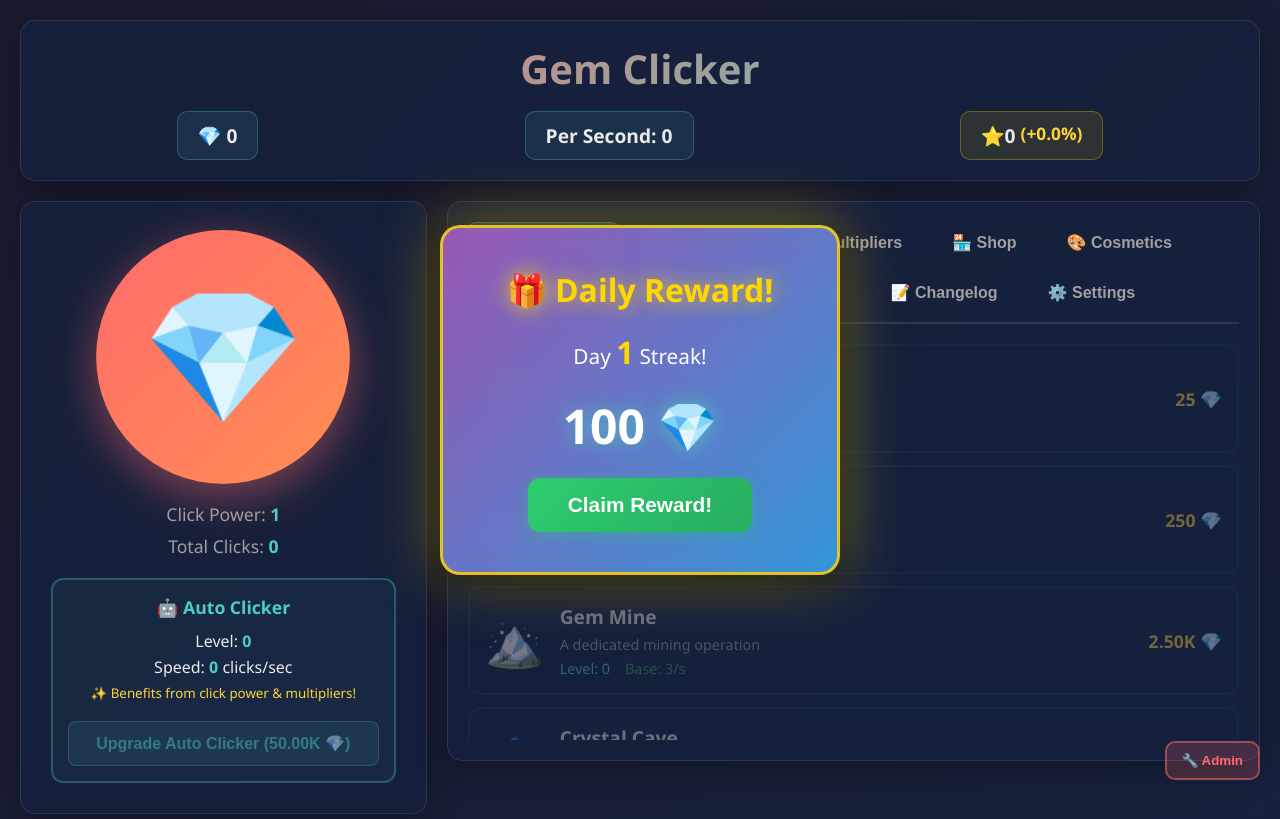
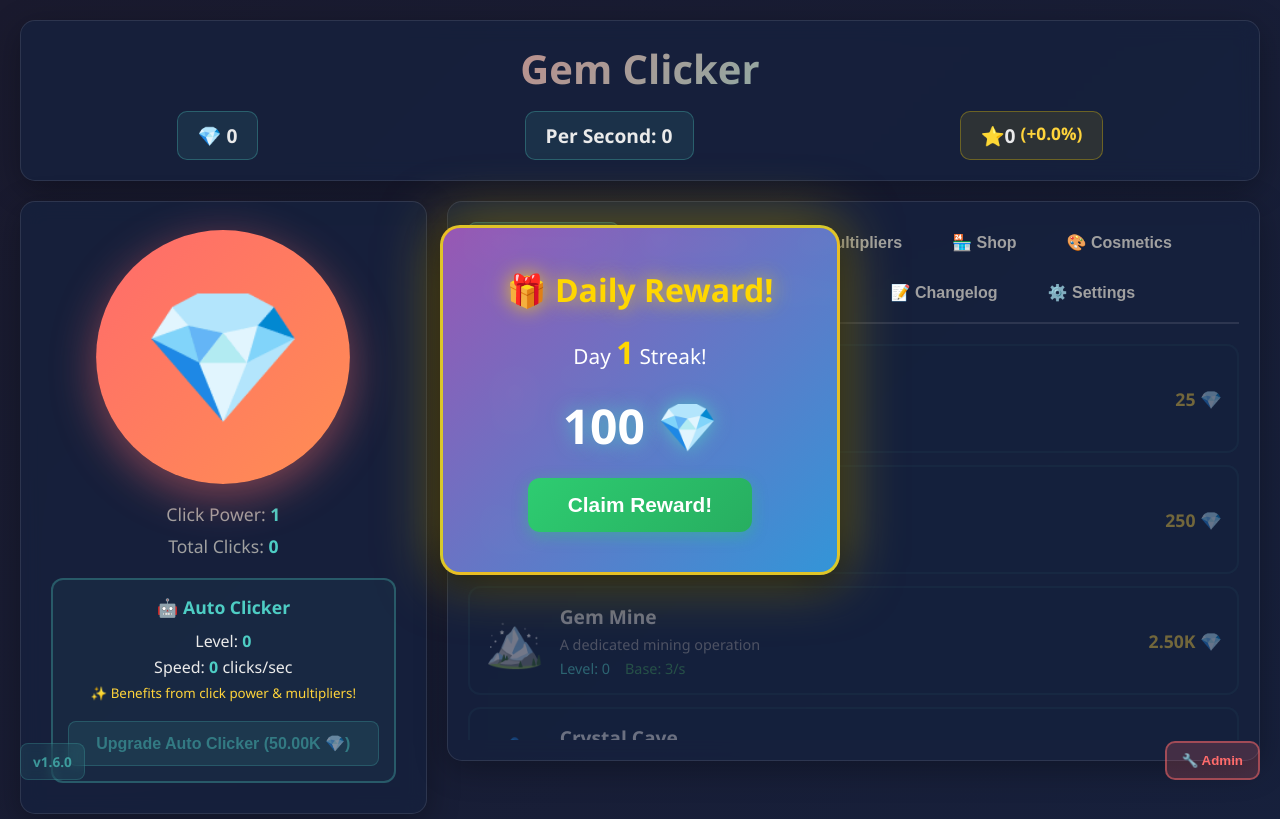
Before and after one commit to Gmast2662/Gem-Clicker, a plain HTML site: page index.html in a window 1280 px wide. Shown: the top 819 px of the page. Drawn offline with Linux system fonts and the light colour scheme.

Commit message:
Version display and updates

```diff
--- a/game.js
+++ b/game.js
@@ -137,6 +137,21 @@ class IdleClickerGame {
             const response = await fetch(`config.json?v=${Date.now()}`);
             this.config = await response.json();
 
+            // Load version info
+            try {
+                const versionResponse = await fetch(`version.json?v=${Date.now()}`);
+                this.version = await versionResponse.json();
+                // Update version display
+                const versionText = document.getElementById('version-text');
+                if (versionText) {
+                    versionText.textContent = `v${this.version.version}`;
+                    versionText.title = `Build ${this.version.buildNumber} - ${this.version.buildDate}`;
+                }
+            } catch (e) {
+                console.log('Version.json not found, using default');
+                this.version = { version: '1.6.0', buildNumber: 106, buildDate: '2024-11-14' };
+            }
+
             // Load tips and changelog
             try {
                 const tipsResponse = await fetch(`tips.json?v=${Date.now()}`);
--- a/index.html
+++ b/index.html
@@ -514,6 +514,11 @@
         </div>
     </div>
 
+    <!-- Version Display -->
+    <div id="version-display" class="version-display">
+        <span id="version-text">v1.6.0</span>
+    </div>
+
     <!-- Admin Panel Toggle -->
     <button id="admin-toggle" class="admin-toggle">🔧 Admin</button>
 
@@ -658,10 +663,11 @@
                             });
                         });
 
-                        // Check for updates every hour
+                        // Check for updates every 5 minutes
                         setInterval(() => {
                             registration.update();
-                        }, 3600000); // 1 hour
+                            console.log('🔍 Checking for updates...');
+                        }, 300000); // 5 minutes
                     })
                     .catch(error => {
                         console.log('❌ Service Worker registration failed:', error);
--- a/styles.css
+++ b/styles.css
@@ -719,6 +719,30 @@ body {
 
 .admin-current span {
     color: #4ecdc4;
+}
+
+/* Version Display */
+.version-display {
+    position: fixed;
+    bottom: 20px;
+    left: 20px;
+    background: rgba(78, 205, 196, 0.15);
+    border: 1px solid rgba(78, 205, 196, 0.3);
+    color: #4ecdc4;
+    padding: 8px 12px;
+    border-radius: 8px;
+    font-size: 0.85em;
+    font-weight: 600;
+    z-index: 9998;
+    backdrop-filter: blur(5px);
+    transition: all 0.3s ease;
+    opacity: 0.7;
+}
+
+.version-display:hover {
+    opacity: 1;
+    background: rgba(78, 205, 196, 0.25);
+    border-color: rgba(78, 205, 196, 0.5);
 }
 
 .admin-toggle {
--- /dev/null
+++ b/version.json
@@ -0,0 +1,5 @@
+{
+  "version": "1.6.0",
+  "buildDate": "2024-11-14",
+  "buildNumber": 106
+}
```
Also changed, not shown: service-worker.js (+7 -1 lines), 1 other file.
